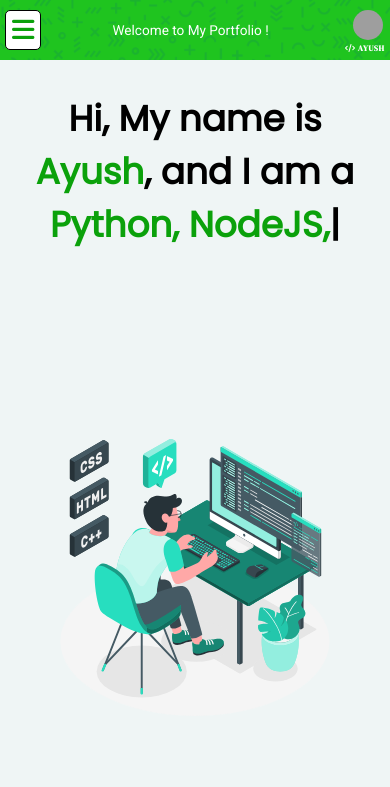
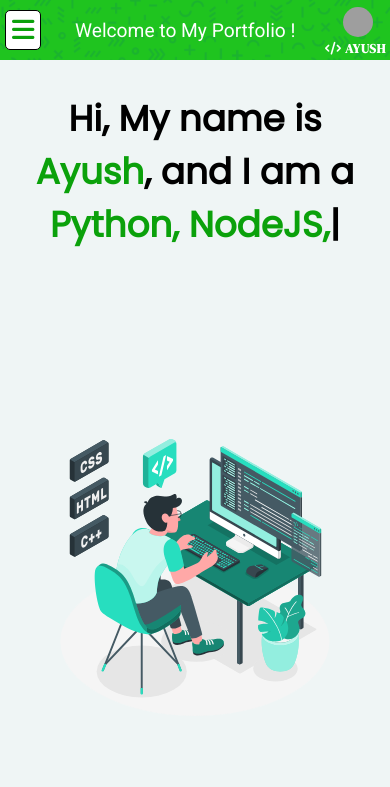
Before and after one commit to AyushKumar-01/iamayush, a plain HTML site: page index.html in a window 390 px wide. Shown: the top 787 px of the page. Drawn offline with nearby package versions, Linux system fonts and the light colour scheme; grey boxes are pictures that could not be loaded.

Commit message:
Update phone.css

```diff
--- a/phone.css
+++ b/phone.css
@@ -540,12 +540,13 @@
     margin-right: 3px;
 }
 .banner-text{
-    font-size: 0.85rem;
-    width: 88vw;
+    font-size: 1.2rem;
+    width: 75vw;
+    margin-left: 20px;
 }
 .top-banner-name {
-    font-size: 0.5rem;
-    width: 45px;
+    font-size: 0.8rem;
+    width: 65px;
     margin-left: 0px;
 }
 
@@ -739,6 +740,9 @@
     align-items: center;
     margin-top: 30px;
 }
+.social-media-links {
+font-size: 2.5rem;
+}
 .quick-links {
     gap: 8px;
     margin: 8px;
```
